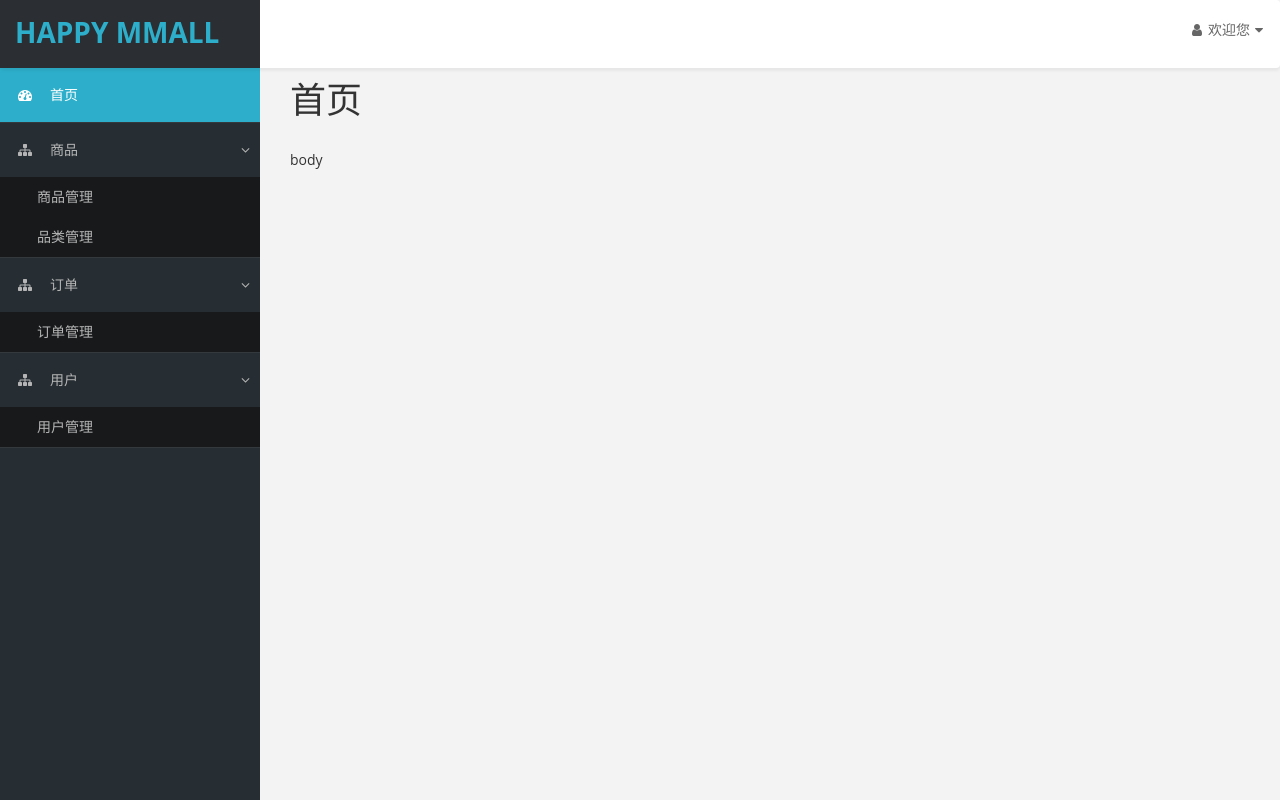
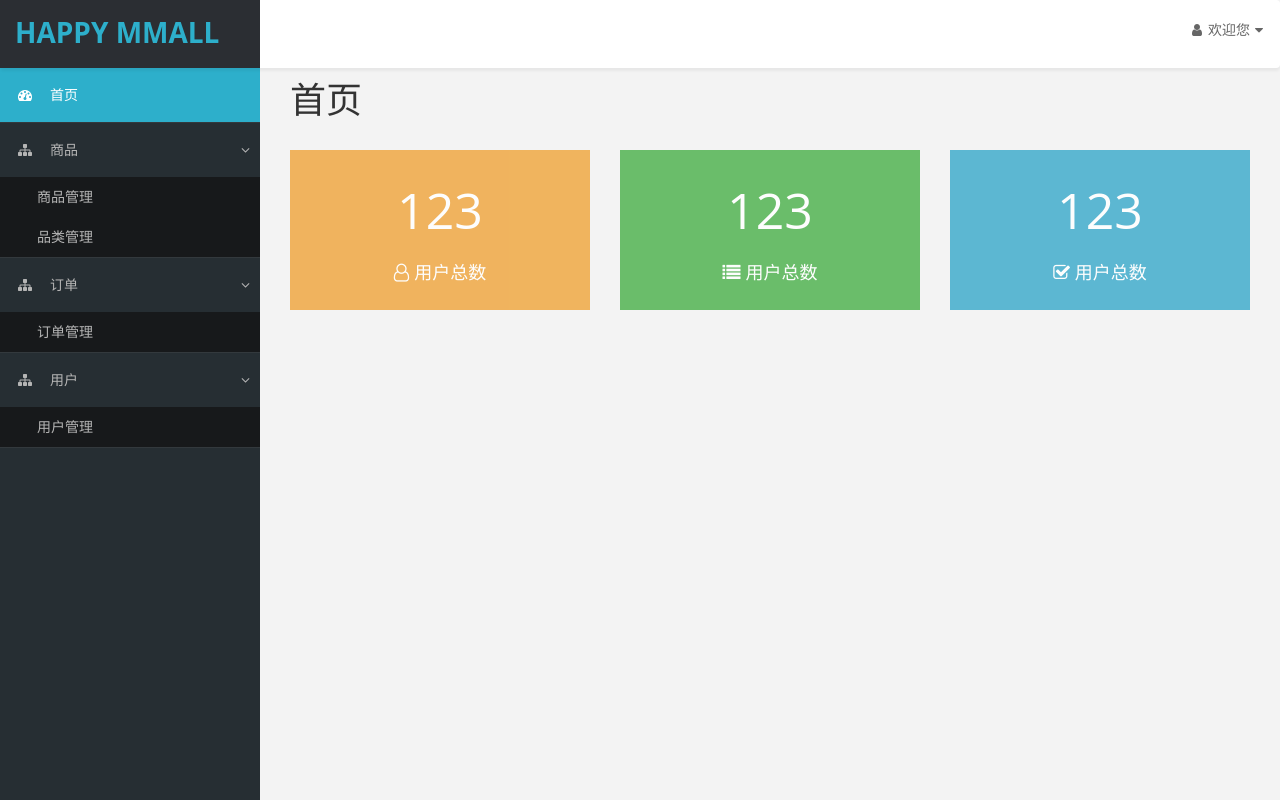
Before and after one commit to yuzexia/admin-v2-fe, a React app: page / in a window 1280 px wide. Built offline with nearby package versions, Linux system fonts and the light colour scheme.

Commit message:
home page

```diff
--- a/src/component/layout/theme.css
+++ b/src/component/layout/theme.css
@@ -62,7 +62,7 @@ h4 {
 p {
 	font-size: 16px;
 	line-height: 25px;
-	padding-top: 20px;
+	/* padding-top: 20px; */
 }
 
 .panel {
--- a/src/page/home/index.css
+++ /dev/null
@@ -1,6 +0,0 @@
-/*
- * @Author: yuze.xia
- * @Date: 2018-11-10 10:13:05
- * @Last Modified by:   yuze.xia
- * @Last Modified time: 2018-11-10 10:13:05
- */
--- a/src/page/home/index.jsx
+++ b/src/page/home/index.jsx
@@ -6,19 +6,59 @@
  */
 
 import React from 'react';
+import {Link} from 'react-router-dom';
 import PageTitle from 'component/page-title/index.jsx';
 
-import './index.css';
+import './index.scss';
 
 class Home extends React.Component{
+
+    constructor(props) {
+        super(props);
+        this.state = {
+            userCount: '123',
+            productCount: '456',
+            orderCount: '789'
+        }
+    }
+
+    loadCount() {
+
+    }
+
     render() {
         return (
             <div id="page-wrapper">
                 <PageTitle title="首页"></PageTitle>
                 <div className="row">
-                    <div className="col-md-12">
-                        body
+                    <div className="col-md-4">
+                        <Link to="/user" className="color-box brown">
+                            <p className="count">{this.state.userCount}</p>
+                            <p className="desc">
+                                <i className="fa fa-user-o"></i>
+                                <span>用户总数</span>
+                            </p>
+                        </Link>
                     </div>
+                    <div className="col-md-4">
+                        <Link to="/user" className="color-box green">
+                            <p className="count">{this.state.userCount}</p>
+                            <p className="desc">
+                                <i className="fa fa-list"></i>
+                                <span>用户总数</span>
+                            </p>
+                        </Link>
+                    </div>
+                    <div className="col-md-4">
+                        <Link to="/user" className="color-box blue">
+                            <p className="count">{this.state.userCount}</p>
+                            <p className="desc">
+                                <i className="fa fa-check-square-o"></i>
+                                <span>用户总数</span>
+                            </p>
+                        </Link>
+                    </div>
+
                 </div>
             </div>
         );
--- /dev/null
+++ b/src/page/home/index.scss
@@ -0,0 +1,35 @@
+/*
+ * @Author: yuze.xia
+ * @Date: 2018-11-10 10:13:05
+ * @Last Modified by:   yuze.xia
+ * @Last Modified time: 2018-11-10 10:13:05
+ */
+
+.color-box{
+    display:block;
+    height:160px;
+    padding:20px 0;
+    text-align: center;
+    opacity: 0.9;
+    transition: all 0.3s;
+    &:hover{
+        text-decoration:none;
+        color:#333;
+        opacity: 1;
+        transform: scale(1.08);
+    }
+    &:focus{
+        text-decoration:none;
+    }
+    .count{
+        font-size: 50px;
+        height:80px;
+        line-height:80px;
+    }
+    .desc{
+        font-size: 18px;
+        .fa{
+            margin-right:5px;
+        }
+    }
+}
```
